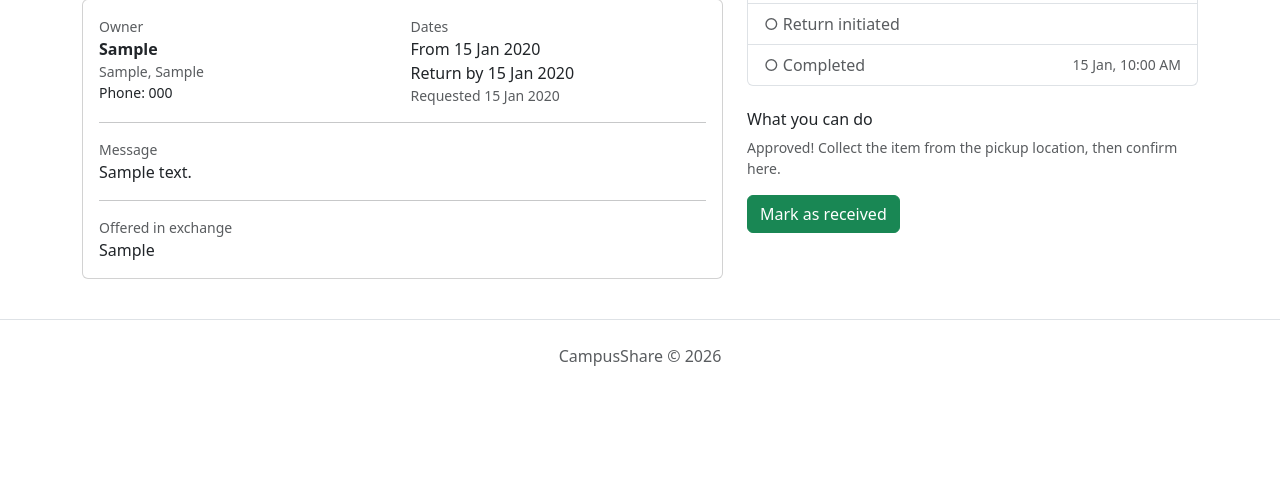
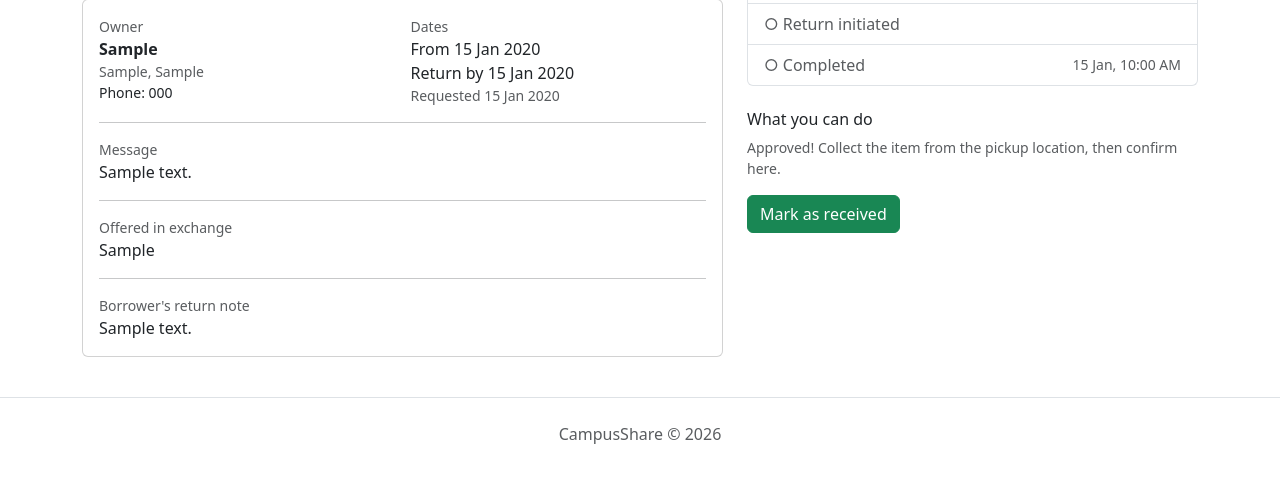
Before and after one commit to minumariasabu/CampusShare, a Django app: page /requests/1/ in a window 1280 px wide. Shown: the part 317-800 px from the top of the page. Run offline with Django 4.2, Linux system fonts and the light colour scheme; a user stored in the database is signed in; tables that the repository leaves empty hold one stand-in row (values such as "Sample post"); grey boxes marked "Sample" are stand-in pictures.

Commit message:
Add return item flow

```diff
--- a/borrowing/templates/borrowing/request_detail.html
+++ b/borrowing/templates/borrowing/request_detail.html
@@ -80,6 +80,11 @@
                     <div class="text-muted small">Reason for rejection</div>
                     <div>{{ req.reject_reason|linebreaksbr }}</div>
                 {% endif %}
+                {% if req.return_notes %}
+                    <hr>
+                    <div class="text-muted small">Borrower's return note</div>
+                    <div>{{ req.return_notes|linebreaksbr }}</div>
+                {% endif %}
             </div>
         </div>
     </div>
@@ -123,6 +128,9 @@
                 </form>
             {% elif req.status == 'handed_over' or req.status == 'overdue' %}
                 <p class="text-muted small">You have the item. Please return it by the due date.</p>
+                {% if req.request_type != 'donate' %}
+                    <a href="{% url 'return_item' req.pk %}" class="btn btn-primary">Return item</a>
+                {% endif %}
             {% elif req.status == 'return_initiated' %}
                 <p class="text-muted small">Waiting for the owner to confirm the return.</p>
             {% elif req.status == 'completed' %}
--- a/borrowing/urls.py
+++ b/borrowing/urls.py
@@ -9,4 +9,5 @@ urlpatterns = [
     path('<int:pk>/accept/', views.accept_request, name='accept_request'),
     path('<int:pk>/reject/', views.reject_request, name='reject_request'),
     path('<int:pk>/received/', views.mark_received, name='mark_received'),
+    path('<int:pk>/return/', views.return_item, name='return_item'),
 ]
--- a/borrowing/views.py
+++ b/borrowing/views.py
@@ -271,3 +271,44 @@ def mark_received(request, pk):
             messages.success(request, "Marked as received. Enjoy the item!")
 
     return redirect('request_detail', pk=req.pk)
+
+RETURNABLE_STATUSES = ('handed_over', 'overdue')
+
+
+@login_required
+def return_item(request, pk):
+    req = get_object_or_404(
+        Request.objects.select_related('resource', 'resource__owner')
+        .prefetch_related('resource__images'),
+        pk=pk, borrower=request.user,
+    )
+
+    # Donations are finished at handover, so there is nothing to return
+    if req.request_type == 'donate' or req.status not in RETURNABLE_STATUSES:
+        messages.error(request, "This item can't be returned right now.")
+        return redirect('request_detail', pk=req.pk)
+
+    if request.method == 'POST':
+        with transaction.atomic():
+            req = get_object_or_404(
+                Request.objects.select_for_update().select_related('resource'),
+                pk=pk, borrower=request.user,
+            )
+            if req.status not in RETURNABLE_STATUSES:
+                messages.error(request, "This item can't be returned right now.")
+                return redirect('request_detail', pk=req.pk)
+
+            note = request.POST.get('note', '').strip()[:500]
+            req.status = 'return_initiated'
+            req.return_notes = note
+            req.save(update_fields=['status', 'return_notes'])
+
+            who = request.user.first_name or "The borrower"
+            notify(
+                req.resource.owner, req,
+                f'{who} says "{req.resource.title}" has been returned. Please confirm.',
+            )
+        messages.success(request, "Return started. The owner has been asked to confirm.")
+        return redirect('request_detail', pk=req.pk)
+
+    return render(request, 'borrowing/return_item.html', {'req': req})
```
Also changed, not shown: borrowing/templates/borrowing/return_item.html (added, +51 -0 lines).
